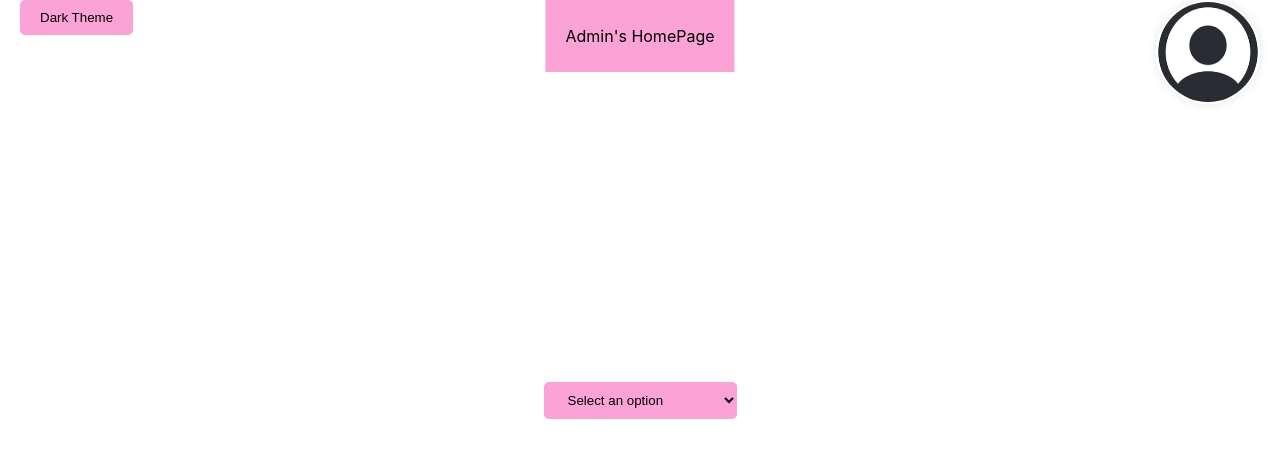
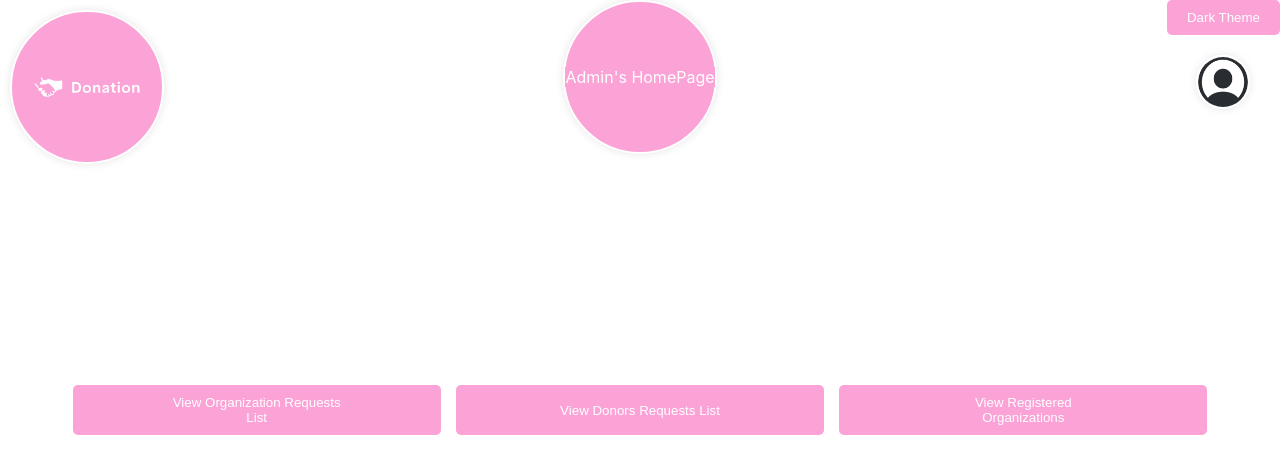
Before and after one commit to allamzoo/Fullstack-App, a React (Create React App) app in the folder donations-app/: page / in a window 1280 px wide. Shown: the top 474 px of the page. Built offline with nearby package versions, Linux system fonts and the light colour scheme.

Commit message:
first commit

```diff
--- a/donations-app/src/Admin Portal.js
+++ b/donations-app/src/Admin Portal.js
@@ -1,16 +1,21 @@
 import React, { useState } from "react";
-import './Admin Portalc.css';
-import logo from './logo.png';
+import "./Admin Portalc.css";
+import logo from "./logo.png";
+import logo2 from "./logo2.jpg"; // Importing the new logo
 
 function ViewOrganizations() {
   const [selectedOption, setSelectedOption] = useState(null);
   const [selectedItem, setSelectedItem] = useState(null);
   const [message, setMessage] = useState("");
   const [details, setDetails] = useState(null);
-    const [organizations, setOrganizations] = useState(["Organization 1", "Organization 2"]);
+  const [organizations, setOrganizations] = useState([
+    "Organization 1",
+    "Organization 2",
+  ]);
+  const [registeredOrganizations, setRegisteredOrganizations] = useState([]);
   const [donors, setDonors] = useState([
     { name: "Donor 1", age: 30, gender: "Male", job: "Engineer" },
-        { name: "Donor 2", age: 35, gender: "Female", job: "Teacher" }
+    { name: "Donor 2", age: 35, gender: "Female", job: "Teacher" },
   ]);
   const [darkTheme, setDarkTheme] = useState(false);
   const [dropdownVisible, setDropdownVisible] = useState(false);
@@ -24,20 +29,23 @@ function ViewOrganizations() {
   const [newPassword, setNewPassword] = useState(""); // State variable to store the new password
   const [confirmPassword, setConfirmPassword] = useState(""); // State variable to store the confirmed password
   const [homePageText, setHomePageText] = useState("Admin's HomePage"); // State variable for the text in the homepage box
+  const [selectedOrgForAction, setSelectedOrgForAction] = useState(null); // State variable to store the selected organization for action
+  const [showOptionsBox, setShowOptionsBox] = useState(false); // State variable to control visibility of options box
+  const [orgRequestsVisible, setOrgRequestsVisible] = useState(false); // State variable to control visibility of organization requests pop-up box
 
   const handleOptionChange = (event) => {
     setSelectedOption(event.target.value);
     setDetails(null);
     setMessage("");
     setSelectedItem(null);
-        if (event.target.value === "organization" || event.target.value === "donors") {
+    if (event.target.value === "organization") {
+      setSecondDropdownVisible(false);
+      setActionButtonsVisible(true);
+      setSecondDropdownOptions(organizations);
+    } else if (event.target.value === "donors") {
       setSecondDropdownVisible(true);
-            if (event.target.value === "organization") {
-                setSecondDropdownOptions(organizations);
-            } else {
-                setSecondDropdownOptions(donors.map(donor => donor.name));
-            }
       setActionButtonsVisible(false);
+      setSecondDropdownOptions(donors.map((donor) => donor.name));
     } else {
       setSecondDropdownVisible(false);
       setActionButtonsVisible(false);
@@ -46,11 +54,8 @@ function ViewOrganizations() {
 
   const handleSecondDropdownChange = (event) => {
     setSelectedItem(event.target.value);
+    setSelectedOrgForAction(event.target.value);
     setActionButtonsVisible(true);
-    };
-
-    const handleItemClick = (item) => {
-        setSelectedItem(item);
   };
 
   const handleActionClick = (action) => {
@@ -59,44 +64,21 @@ function ViewOrganizations() {
 
     switch (action) {
       case "accept":
-                if (selectedOption === "organization") {
-                    setOrganizations(organizations.filter(org => org !== selectedItem));
-                    setSecondDropdownOptions(organizations.filter(org => org !== selectedItem));
-                } else if (selectedOption === "donors") {
-                    setDonors(donors.filter(donor => donor.name !== selectedItem));
-                    setSecondDropdownOptions(donors.filter(donor => donor.name !== selectedItem).map(donor => donor.name));
-                }
-                window.alert(`Accepted "${selectedItem}" successfully.`);
+        // Perform accept action for the selected organization
+        window.alert(`Accepted "${selectedOrgForAction}" successfully.`);
         break;
       case "reject":
-                if (selectedOption === "organization") {
-                    setOrganizations(organizations.filter(org => org !== selectedItem));
-                    setSecondDropdownOptions(organizations.filter(org => org !== selectedItem));
-                } else if (selectedOption === "donors") {
-                    setDonors(donors.filter(donor => donor.name !== selectedItem));
-                    setSecondDropdownOptions(donors.filter(donor => donor.name !== selectedItem).map(donor => donor.name));
-                }
-                window.alert(`Rejected "${selectedItem}" successfully.`);
+        // Perform reject action for the selected organization
+        window.alert(`Rejected "${selectedOrgForAction}" successfully.`);
         break;
       case "details":
-                if (selectedOption === "organization") {
-                    const orgDetails = organizations.find(org => org === selectedItem);
+        // Perform view details action for the selected organization
+        const orgDetails = organizations.find((org) => org === selectedOrgForAction);
         setDetails({
           name: orgDetails,
           location: "Organization Location",
-                        hotline: "Organization Hotline"
+          hotline: "Organization Hotline",
         });
-                } else if (selectedOption === "donors") {
-                    if (selectedItem) {
-                        const donorDetails = donors.find(donor => donor.name === selectedItem);
-                        setDetails({
-                            name: donorDetails.name,
-                            age: donorDetails.age,
-                            gender: donorDetails.gender,
-                            job: donorDetails.job
-                        });
-                    }
-                }
         break;
       default:
         break;
@@ -109,6 +91,10 @@ function ViewOrganizations() {
 
   const toggleDropdown = () => {
     setDropdownVisible(!dropdownVisible);
+  };
+
+  const toggleOrgRequestsBox = () => {
+    setOrgRequestsVisible(!orgRequestsVisible);
   };
 
   // Function to open the name change box
@@ -187,8 +173,16 @@ function ViewOrganizations() {
     closePasswordChangeBox();
   };
 
+  // Function to toggle visibility of options box
+  const toggleOptionsBox = () => {
+    setShowOptionsBox(!showOptionsBox);
+  };
+
   return (
     <div className={darkTheme ? "dark-container" : "container"}>
+      <div className="logo-container">
+        <img src={logo2} alt="Logo" className="logo2" />
+      </div>
       <div className="profile-view-settings">
         <div className="dropdown">
           <button onClick={toggleDropdown} className="profile-view-button">
@@ -196,78 +190,131 @@ function ViewOrganizations() {
           </button>
           {dropdownVisible && (
             <div className="top-right-buttons">
-                            <button className="box-button" onClick={openNameChangeBox}>Change name</button>
-                            <button className="box-button" onClick={openPasswordChangeBox}>Change Password</button>
+              <button className="box-button" onClick={openNameChangeBox}>
+                Delete Users
+              </button>
+              <button className="box-button" onClick={openPasswordChangeBox}>
+                Change Password
+              </button>
               <button className="box-button">Sign out</button>
             </div>
           )}
         </div>
-                <select className={darkTheme ? "dark-dropdown" : "my-dropdown"} onChange={handleOptionChange}>
-                    <option value="">Select an option</option>
-                    <option value="organization">View Organization List</option>
-                    <option value="donors">View Donors List</option>
-                </select>
-                {secondDropdownVisible && (
-                    <select className={darkTheme ? "dark-dropdown" : "my-dropdown"} onChange={handleSecondDropdownChange}>
-                        <option value="">Select an {selectedOption === "organization" ? "organization" : "donor"}</option>
+        <div className="center">
+          <div className="button-container">
+            <button
+              className="option-button"
+              onClick={() => setSelectedOption("organization")}
+            >
+              View Organization Requests List
+            </button>
+            <button
+              className="option-button"
+              onClick={() => setSelectedOption("donors")}
+            >
+              View Donors Requests List
+            </button>
+            <button
+              className="option-button"
+              onClick={() => setSelectedOption("registered_organizations")}
+            >
+              View Registered Organizations
+            </button>
+          </div>
+        </div>
+        {/* Conditionally render options box */}
+        {showOptionsBox && selectedOption === "donors" && (
+          <div className="options-box">
+            <button className="close-button" onClick={toggleOptionsBox}>
+              X
+            </button>
+            <select
+              className={darkTheme ? "dark-dropdown" : "my-dropdown"}
+              onChange={handleSecondDropdownChange}
+            >
+              <option value="">Select a donor</option>
               {secondDropdownOptions.map((option, index) => (
-                            <option key={index} value={option}>{option}</option>
+                <option key={index} value={option}>
+                  {option}
+                </option>
               ))}
             </select>
-                )}
-                {actionButtonsVisible && selectedOption && (
-                    <div className="action-buttons">
-                        <button onClick={() => handleActionClick("accept")} className="action-button">{darkTheme ? "Accept" : "Accept"}</button>
-                        <button onClick={() => handleActionClick("reject")} className="action-button">{darkTheme ? "Reject" : "Reject"}</button>
-                        {selectedOption === "organization" || selectedOption === "donors" ? (
-                            <button onClick={() => handleActionClick("details")} className="action-button">{darkTheme ? "View Details" : "View Details"}</button>
-                        ) : null}
           </div>
         )}
-                {details && (
-                    <div className="details">
-                        <p>Name: {details.name}</p>
-                        {selectedOption === "organization" && (
-                            <React.Fragment>
-                                <p>Location: {details.location}</p>
-                                <p>Hotline: {details.hotline}</p>
-                            </React.Fragment>
-                        )}
-                        {selectedOption === "donors" && (
-                            <React.Fragment>
-                                <p>Age: {details.age}</p>
-                                <p>Gender: {details.gender}</p>
-                                <p>Job: {details.job}</p>
-                            </React.Fragment>
-                        )}
+        {/* Display organization requests pop-up box */}
+        {orgRequestsVisible && selectedOption === "organization" && (
+          <div className="organization-requests-box">
+            <button className="close-button" onClick={toggleOrgRequestsBox}>
+              X
+            </button>
+            <div className="requests-list">
+              {organizations.map((org, index) => (
+                <div key={index} className="request-box">
+                  <h3>{org}</h3>
+                  <div className="action-buttons">
+                    <button onClick={() => handleActionClick("accept")}>Accept</button>
+                    <button onClick={() => handleActionClick("reject")}>Reject</button>
+                    <button onClick={() => handleActionClick("details")}>View Details</button>
+                  </div>
+                </div>
+              ))}
+            </div>
           </div>
         )}
       </div>
-            <button onClick={toggleTheme} className="theme-button">{darkTheme ? "Light Theme" : "Dark Theme"}</button>
+      <button onClick={toggleTheme} className="theme-button">
+        {darkTheme ? "Light Theme" : "Dark Theme"}
+      </button>
 
       {/* Name change box */}
       {nameChangeVisible && (
         <div className="name-change-box">
           <input type="text" value={newName} onChange={handleNameChange} />
           <button onClick={confirmNameChange}>Confirm</button>
-                    <button onClick={cancelNameChange}>Cancel</button>
+          <button className="cancel-button" onClick={cancelNameChange}>
+            Cancel
+          </button>
         </div>
       )}
 
       {/* Password change box */}
       {passwordChangeVisible && (
-                <div className="name-change-box">
-                    <input type="password" placeholder="Old Password" value={oldPassword} onChange={handleOldPasswordChange} />
-                    <input type="password" placeholder="New Password" value={newPassword} onChange={handleNewPasswordChange} />
-                    <input type="password" placeholder="Confirm Password" value={confirmPassword} onChange={handleConfirmPasswordChange} />
-                    <button onClick={confirmPasswordChange}>Confirm</button>
-                    <button onClick={cancelPasswordChange}>Cancel</button>
+        <div className="password-change-box">
+          <input
+            type="password"
+            placeholder="Old Password"
+            value={oldPassword}
+            onChange={handleOldPasswordChange}
+          />
+          <br />
+          <input
+            type="password"
+            placeholder="New Password"
+            value={newPassword}
+            onChange={handleNewPasswordChange}
+          />
+          <br />
+          <input
+            type="password"
+            placeholder="Confirm Password"
+            value={confirmPassword}
+            onChange={handleConfirmPasswordChange}
+          />
+          <br />
+          <button className="confirm-button" onClick={confirmPasswordChange}>
+            Confirm
+          </button>
+          <button className="cancel-button" onClick={cancelPasswordChange}>
+            Cancel
+          </button>
         </div>
       )}
 
       {/* Admin's HomePage box */}
       <div className="home-page-text-container">
-                <p style={{ backgroundColor: "#FBA2D7", textAlign: "center" }}>{homePageText}</p>
+        <p style={{ backgroundColor: "#FBA2D7", textAlign: "center" }}>
+          {homePageText}
+        </p>
       </div>
     </div>
   );
--- a/donations-app/src/Admin Portalc.css
+++ b/donations-app/src/Admin Portalc.css
@@ -9,24 +9,54 @@
   text-align: center;
 }
 
-.my-dropdown {
+.my-dropdown,
+.organization-dropdown,
+.donors-dropdown,
+.action-button {
   background-color: #FBA2D7;
-  color: black;
+  color: white;
+  padding: 10px 20px;
+  border: none;
+  border-radius: 5px;
+  cursor: pointer;
+  margin-top: 10px;
+  transition: background-color 0.3s ease;
+}
+
+.my-dropdown:hover,
+.organization-dropdown:hover,
+.donors-dropdown:hover,
+.action-button:hover,
+.theme-button:hover {
+  background-color: #D06EAB;
+  animation: glow 0.5s infinite alternate; /* Apply animation on hover */
+}
+
+.details {
+  margin-top: 20px;
+}
+
+.dark-container {
+  display: flex;
+  justify-content: center;
+  align-items: center;
+  height: 100vh;
+  background-color: black;
+  color: #fff;
+}
+
+.dark-dropdown {
+  background-color: #FBA2D7;
+  color: white;
   padding: 10px 20px;
   border: none;
   border-radius: 5px;
   cursor: pointer;
 }
 
-.organization-dropdown,
-.donors-dropdown {
+.dark-dropdown option {
   background-color: #FBA2D7;
-  color: black;
-  padding: 10px 20px;
-  border: none;
-  border-radius: 5px;
-  cursor: pointer;
-  margin-top: 10px;
+  color: white;
 }
 
 .action-button {
@@ -39,71 +69,44 @@
   margin-top: 10px;
 }
 
-.details {
-  margin-top: 20px;
+.action-button.dark {
+  background-color: #FBA2D7;
+  color: white;
 }
 
-.dark-container {
-  display: flex;
-  justify-content: center;
-  align-items: center;
-  height: 100vh;
-  background-color: #000;
-  color: #fff;
+.logo {
+  width: 50px;
+  height: 50px;
+  border-radius: 50%;
+  border: 2px solid #fff;
+  box-shadow: 0 0 10px rgba(0, 0, 0, 0.1);
+  position: fixed;
+  top:55px;
+  right: 30px;
+  z-index: 999;
+}
+.logo2 {
+  width: 150px;
+  height: 150px;
+  background-color: #FBA2D7;
+  border-radius: 50%;
+  border: 2px solid #fff;
+  box-shadow: 0 0 10px rgba(0, 0, 0, 0.1);
+  position: fixed;
+  top: 10px; /* Adjust top position to align with the top of the container */
+  left: 10px; /* Adjust left position to align with the left of the container */
+  z-index: 999;
 }
 
-.dark-dropdown {
-background-color: #FBA2D7;
-color: black;
-padding: 10px 20px;
-border: none;
-border-radius: 5px;
-cursor: pointer;
+.profile-view-button {
+  background-color: transparent;
+  border: none;
+  position: fixed;
+  top: 80 px;
+  right: 30px;
+  z-index: 999;
 }
 
-.dark-dropdown option {
-background-color: #FBA2D7;
-color: black;
-}
-
-.action-button {
-background-color: #FBA2D7;
-color: black;
-padding: 10px 20px;
-border: none;
-border-radius: 5px;
-cursor: pointer;
-margin-top: 10px;
-}
-
-.action-button.dark {
-background-color: #FBA2D7;
-color: #000;
-}
-
-
-.logo {
-  width: 100px; /* Set the width */
-  height: 100px; /* Set the height */
-  border-radius: 50%; /* Make it circular */
-  border: 2px solid #fff; /* Add a border */
-  box-shadow: 0 0 10px rgba(0, 0, 0, 0.1); /* Add a shadow */
-
-  /* Positioning */
-  position: fixed; /* Position relative to the viewport */
-  top: 0px; /* Distance from the top */
-  right: 20px; /* Distance from the right */
-  z-index: 999; /* Ensure it appears above other content */
-}
-.profile-view-button {
-  background-color: transparent; /* Make the button background transparent */
-  border: none; /* Remove border */
-  position: fixed; /* Position relative to the viewport */
-  top: 0px; /* Distance from the top */
-  right: 20px; /* Distance from the right */
-  z-index: 999; /* Ensure it appears above other content */
-}
-/* Add styles for the top right corner buttons */
 .top-right-buttons {
   position: fixed;
   top: 120px;
@@ -116,7 +119,7 @@ color: #000;
 
 .top-right-buttons button {
   background-color: #FBA2D7;
-  color: black;
+  color: white;
   padding: 10px 20px;
   border: none;
   border-radius: 5px;
@@ -125,27 +128,36 @@ color: #000;
   text-decoration: none;
 }
 
+.top-right-buttons button:hover {
+  background-color: #D06EAB;
+  animation: glow 0.5s infinite alternate; /* Apply animation on hover */
+}
+
 .top-right-buttons button:last-child {
   margin-bottom: 0;
 }
-/* Add styles for the light/dark theme button */
+
 .theme-button {
   background-color: #FBA2D7;
-  color: rgb(0, 0, 0);
+  color: white;
   padding: 10px 20px;
   border: none;
   border-radius: 5px;
   cursor: pointer;
   position: fixed;
   top: 0px;
-  left: 20px;
+  right: 0px;
   z-index: 999;
 }
-/* Add styles for the box buttons */
-/* Add styles for the box buttons */
+
+.theme-button:hover {
+  background-color: #D06EAB;
+  animation: glow 0.5s infinite alternate; /* Apply animation on hover */
+}
+
 .box-button {
   background-color: #FBA2D7;
-  color: black; /* Change text color to black */
+  color: white;
   padding: 10px 20px;
   border: none;
   border-radius: 5px;
@@ -159,23 +171,143 @@ color: #000;
 
 .name-change-box {
   position: absolute;
-  top: 300px; /* Adjust this value based on your layout */
+  top: 300px;
   right: 0px;
   background-color: black;
   padding: 10px;
   border: 1px solid #ccc;
-  z-index: 1000; /* Ensure it appears above other elements */
+  z-index: 1000;
 }
+
 .dropdown {
-  position: relative; /* Ensure the name change box is positioned relative to this element */
+  position: relative;
 }
+
 /* CSS for the home page text container */
 .home-page-text-container {
+  width: 150px;
+  height: 150px;
+  border-radius: 50%;
+  background-color: #FBA2D7 ;
+  border: 2px solid white;
+  box-shadow: 0 0 10px rgba(0, 0, 0, 0.1);
+  position: fixed;
+  top: 0px; /* Adjust top position to align with the top of the container */
+  left: 50%; /* Adjust left position to align with the left of the container */
+  transform: translateX(-50%);
+  display: flex;
+  justify-content: center;
+  align-items: center;
+  z-index: 999;
+  color: white; /* Text color */
+  font-size: 16px; /* Adjust font size as needed */
+}
+
+.button-container {
+  display: flex;
+  justify-content: space-between;
+  margin-top: 20px;
+}
+
+.option-button {
   background-color: #FBA2D7;
-  position: fixed;
-  top: 0;
+  color: white;
+  padding: 10px 100px;
+  border: none;
+  border-radius: 5px;
+  cursor: pointer;
+  width: calc(33.33% - 10px);
+}
+
+.option-button:hover {
+  background-color: #D06EAB;
+}
+
+.password-change-box {
+  position: absolute;
+  top: 50%;
   left: 50%;
-  transform: translateX(-50%);
-  width: max-content;
-  padding: 10px 20px;
+  transform: translate(-50%, -50%);
+  background-color: white;
+  border: 1px solid #ccc;
+  border-radius: 5px;
+  padding: 20px;
+  box-shadow: 0 0 10px rgba(0, 0, 0, 0.1);
 }
+
+.password-change-box button.close-button {
+  position: absolute;
+  top: 5px;
+  right: 5px;
+  background-color: transparent;
+  border: none;
+  cursor: pointer;
+  font-size: 16px;
+  color: #888;
+}
+
+.password-change-box button.close-button:hover {
+  color: #555;
+}
+
+.password-change-box input {
+  display: block;
+  width: 100%;
+  margin-bottom: 10px;
+  padding: 8px;
+  border: 1px solid #ccc;
+  border-radius: 5px;
+  box-sizing: border-box;
+}
+
+.password-change-box button {
+  margin-right: 10px; /* Add space between the buttons */
+}
+
+.password-change-box button.cancel-button:hover {
+  background-color: #fb0000; /* Red color on hover for cancel button */
+}
+
+.password-change-box button.confirm-button:hover {
+  background-color: #44ee50; /* Green color on hover for confirm button */
+}
+
+/* Additional CSS for the requests list */
+.requests-list {
+  margin-top: 20px;
+  display: flex;
+  flex-wrap: wrap;
+  justify-content: space-around;
+}
+
+.request-box {
+  background-color: #FBA2D7;
+  padding: 20px;
+  border-radius: 10px;
+  margin-bottom: 20px;
+  width: calc(33.33% - 20px); /* Adjust the width of each box */
+  box-shadow: 0 0 10px rgba(0, 0, 0, 0.1);
+}
+
+.request-box h3 {
+  margin-bottom: 10px;
+}
+
+.action-buttons {
+  display: flex;
+  justify-content: space-around;
+  margin-top: 10px;
+}
+
+.action-buttons button {
+  background-color: #D06EAB;
+  color: white;
+  border: none;
+  padding: 8px 16px;
+  border-radius: 5px;
+  cursor: pointer;
+}
+
+.action-buttons button:hover {
+  background-color: #AA4788;
+}
```
Also changed, not shown: donations-app/src/logo2.jpg (added), donations-app/src/logo3.jpg (added). Lines whose indentation alone changed are shown as unchanged.
